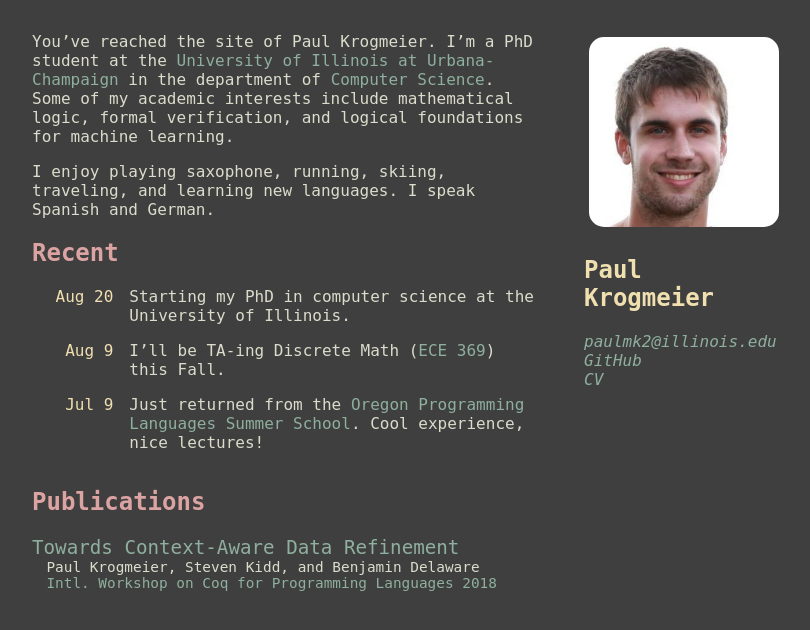
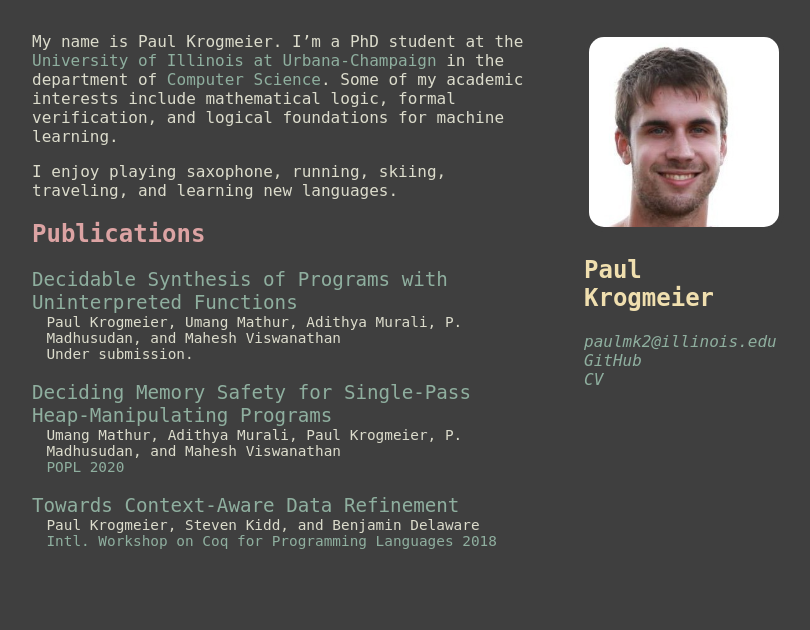
Before and after one commit to paulkrog/paulkrog.github.io, a Jekyll site: the page built from index.md, in a window 1280 px wide. Shown: the top 630 px of the page, without its empty margins (224-1034 px from the left). Built offline with Jekyll 4.4.1, drawn with Linux system fonts in a browser that asks for light colours.

Commit message:
add to papers

```diff
--- a/Gemfile
+++ b/Gemfile
@@ -1,7 +1,7 @@
 source "https://rubygems.org"
 ruby RUBY_VERSION
 
-gem "jekyll", "3.4.3"
+gem "jekyll", "~> 3.7.1"
 # gem "minimal"
 # gem "jekyll-theme-minimal"
 gem "github-pages", group: :jekyll_plugins
--- a/_config.yml
+++ b/_config.yml
@@ -27,7 +27,7 @@ github_username:  paulkrog
 # Build settings
 markdown: kramdown
 # theme: jekyll-theme-minimal
-gems:
+plugins:
   - jekyll-feed
 exclude:
   - Gemfile
--- a/_data/papers.yml
+++ b/_data/papers.yml
@@ -1,3 +1,29 @@
+- title: Decidable Synthesis of Programs with Uninterpreted Functions
+  authors:
+  - Paul Krogmeier
+  - Umang Mathur
+  - Adithya Murali
+  - P. Madhusudan
+  - Mahesh Viswanathan
+  type:
+  venue: Under submission.
+  # venue_url: https://popl20.sigplan.org
+  # date: January 2020
+  url: /papers/DecUnintSynthArxiv.pdf
+
+- title: Deciding Memory Safety for Single-Pass Heap-Manipulating Programs
+  authors:
+  - Umang Mathur
+  - Adithya Murali
+  - Paul Krogmeier
+  - P. Madhusudan
+  - Mahesh Viswanathan
+  type:
+  venue: POPL 2020
+  venue_url: https://popl20.sigplan.org
+  date: January 2020
+  url: /papers/MemSafePOPL20.pdf
+
 - title: Towards Context-Aware Data Refinement
   authors:
     - Paul Krogmeier
@@ -7,4 +33,4 @@
   venue: Intl. Workshop on Coq for Programming Languages 2018
   venue_url: https://popl18.sigplan.org/track/CoqPL-2018
   date: January 2018
-  url: /papers/ContextAware+DataRefinement.pdf
+  url: /papers/CoqPL18.pdf
--- a/index.md
+++ b/index.md
@@ -2,17 +2,17 @@
 layout: experimental
 ---
 
-You've reached the site of Paul Krogmeier. I'm a PhD student at the
-[University of Illinois at Urbana-Champaign][uiuc] in the department
-of [Computer Science][cs]. <!-- I'm working with Professor [Ben -->
-<!-- Delaware][ben] on a deep embedding of [Fiat][fiat] in Coq. I'm
-also a --> <!-- member of our programming languages group,
+My name is Paul Krogmeier. I'm a PhD student at the [University of
+Illinois at Urbana-Champaign][uiuc] in the department of [Computer
+Science][cs]. <!-- I'm working with Professor [Ben --> <!--
+Delaware][ben] on a deep embedding of [Fiat][fiat] in Coq. I'm also a
+--> <!-- member of our programming languages group,
 [PurPL][purpl]. --> Some of my academic interests include mathematical
 logic, formal verification, and logical foundations for machine
 learning.
 
 I enjoy playing saxophone, running, skiing, traveling, and learning
-new languages. I speak Spanish and German.
+new languages.
 
 [purdue]: http://www.purdue.edu
 [ece]: https://engineering.purdue.edu/ECE
@@ -21,17 +21,6 @@ new languages. I speak Spanish and German.
 [purpl]: http://purduepl.github.io/
 [uiuc]: https://illinois.edu/
 [cs]: https://cs.illinois.edu/
-
-## Recent
-
-<section id="news">
-{% for post in site.posts %}
-<div class="news-item">
-<div class="date"> {{ post.date | date: "%b&nbsp;%-d" }} </div>
-<div class="content"> {{ post.content }} </div>
-</div>
-{% endfor %}
-</section>
 
 ## Publications
 
```
Also changed, not shown: _posts/old/2017-07-09-oplss.md (renamed from _posts/2017-07-09-oplss.md), _posts/old/2017-08-09-ta.md (renamed from _posts/2017-08-09-ta.md), _posts/old/2018-08-20-starting-at-illinois.md (renamed from _posts/2018-08-20-starting-at-illinois.md), 7 other files.
